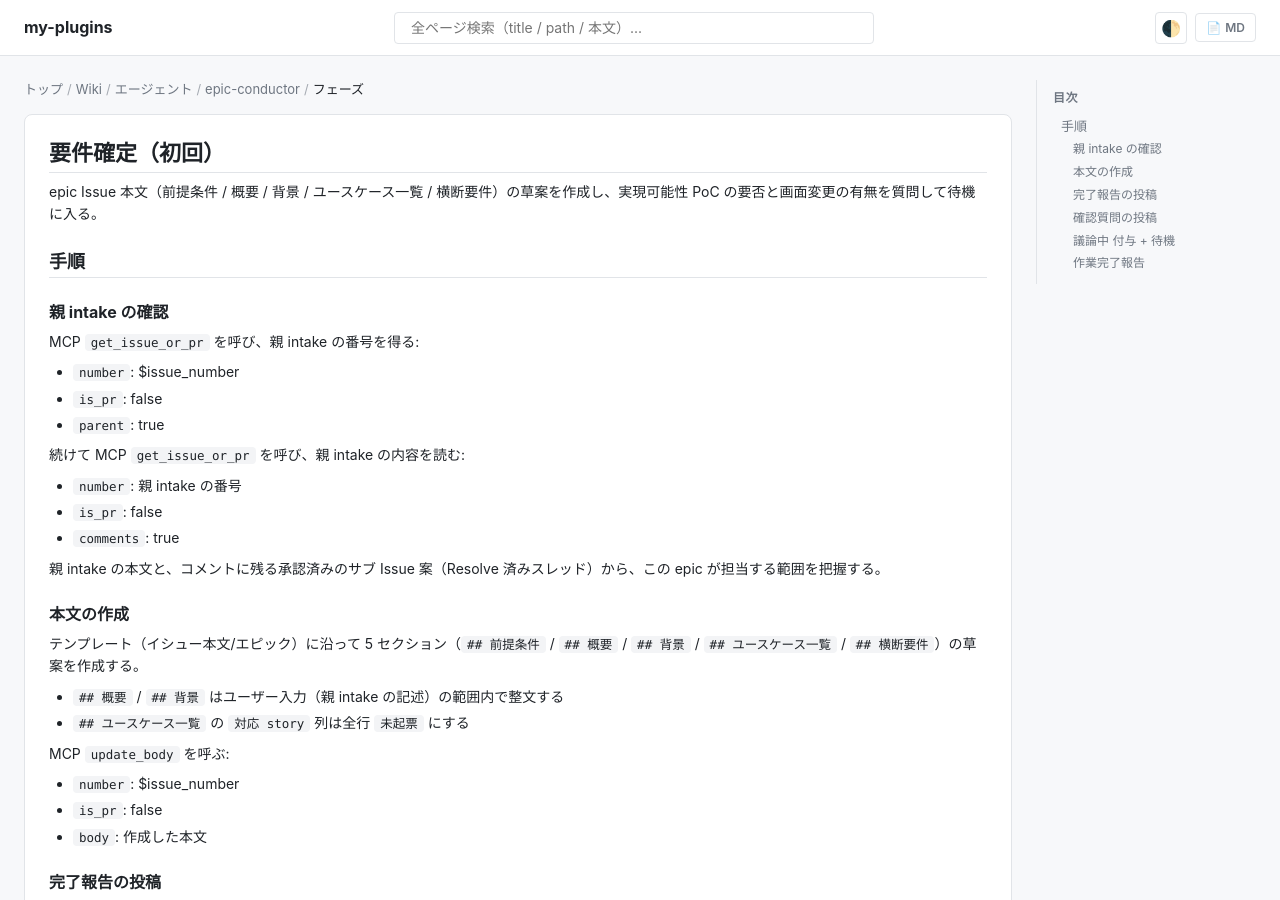
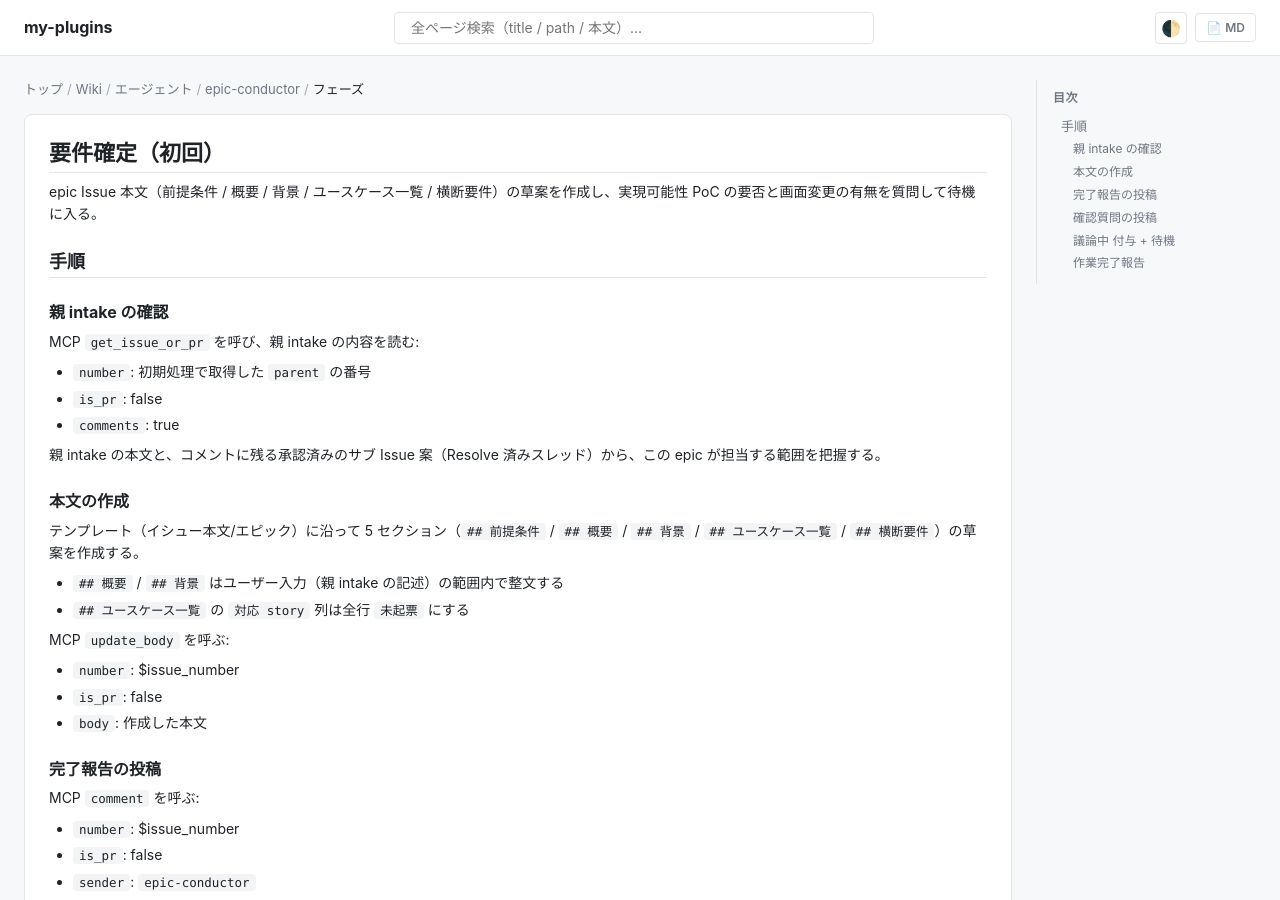
Before and after one commit to shuhei1101/ai-monitor-e2e, a Jekyll site: the page built from docs/wiki/エージェント/epic-conductor/フェーズ/要件確定（初回）.md, in a window 1280 px wide and 900 px high. Built offline with Jekyll 4.4.1, drawn with Linux system fonts in a browser that asks for light colours; our own code applies the rules of GitHub Pages for plain Markdown files.

Commit message:
epic-conductor: 親 intake の番号取得を初期処理に集約
Co-Authored-By: Claude Fable 5 <noreply@anthropic.com>

```diff
--- a/docs/wiki/エージェント/epic-conductor/フェーズ/要件確定（初回）.md
+++ b/docs/wiki/エージェント/epic-conductor/フェーズ/要件確定（初回）.md
@@ -6,13 +6,8 @@ epic Issue 本文（前提条件 / 概要 / 背景 / ユースケース一覧 /
 
 ### 親 intake の確認
 
-MCP `get_issue_or_pr` を呼び、親 intake の番号を得る:
-- `number`: $issue_number
-- `is_pr`: false
-- `parent`: true
-
-続けて MCP `get_issue_or_pr` を呼び、親 intake の内容を読む:
-- `number`: 親 intake の番号
+MCP `get_issue_or_pr` を呼び、親 intake の内容を読む:
+- `number`: 初期処理で取得した `parent` の番号
 - `is_pr`: false
 - `comments`: true
 
```
Also changed, not shown: docs/wiki/エージェント/epic-conductor/フェーズ/初期処理.md (+1 -0 lines).
